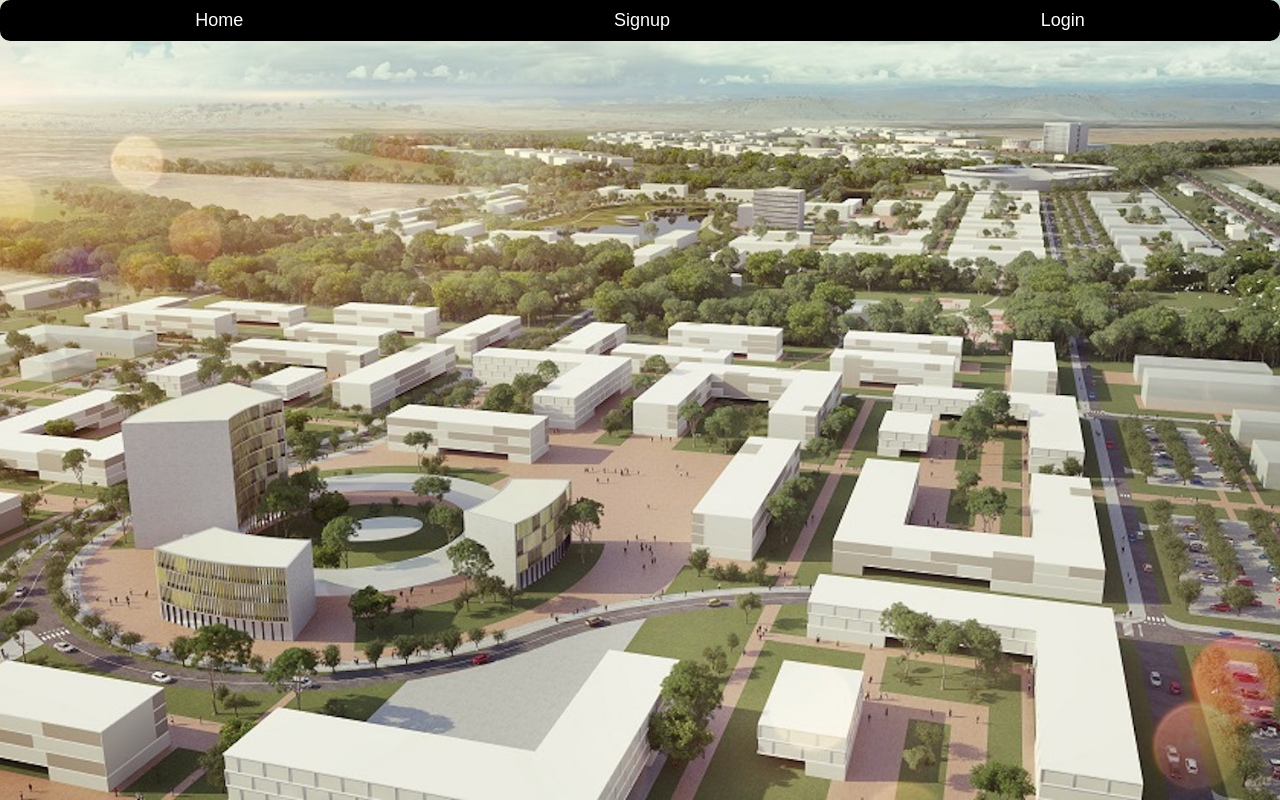
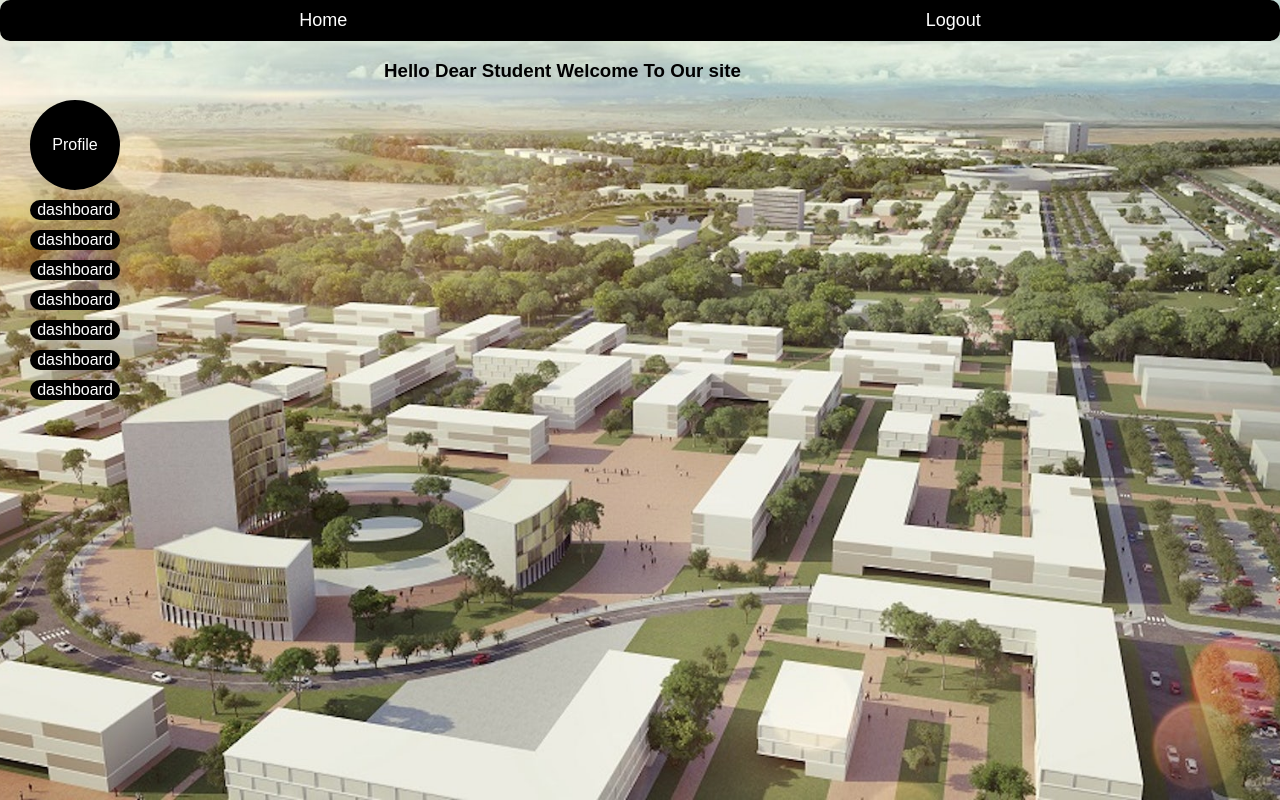
Before and after one commit to DHL-Code/StudentFacilityComplaintManagmentSystem, a React (Vite) app in the folder client/: page /StudentAccount in a window 1280 px wide. Before the commit this address had no page. Built offline with nearby package versions, Linux system fonts and the light colour scheme.

Commit message:
starting the student side

```diff
--- a/client/src/components/App.jsx
+++ b/client/src/components/App.jsx
@@ -3,22 +3,26 @@ import React from 'react';
 import { BrowserRouter as Router, Route, Routes } from 'react-router-dom'; // Import Router, Route, and Routes
 import Navbar from './Navbar';
 import Home from './Home';
-
+import StudentAccount from './StudentAccount';
+import StudentNav from './StudentNav';
 import Signup from './Signup';
 import Login from './Login';
 import ForgotPassword from './ForgotPassword';
+
 ForgotPassword
 
 function App() {
   return (
     <Router>
       <div>
-        <Navbar />
+
         <Routes>
-          <Route path="/" element={<Home />} />
-          <Route path="/Signup" element={<Signup />} />
-          <Route path="/Login" element={<Login />} />
+          <Route path="/" element={ <><Navbar /><Home /></> } />
+          <Route path="/Signup" element={<><Navbar /><Signup /></>} />
+          <Route path="/Login" element={<><Navbar /><Login /></>} />
+          <Route path="/StudentAccount" element={<><StudentNav/><StudentAccount  /></>} />
           <Route path="/forgot-password" element={<ForgotPassword />} />
+
 
 
         </Routes>
--- a/client/src/components/Login.jsx
+++ b/client/src/components/Login.jsx
@@ -24,7 +24,17 @@ const Login = () => {
         // Store token and redirect
         localStorage.setItem('token', data.token);
         console.log('Login successful:', data.token);
-        navigate('/'); // Redirect to a protected route
+        const firstLetter = userId.charAt(0).toLowerCase();// Redirect to a protected route
+        if (firstLetter === 's') {
+          navigate('/StudentAccount'); // Redirect to Student dashboard
+        } else if (firstLetter === 'b') {
+          navigate('/manager-dashboard'); // Redirect to manager dashboard
+        } else if (firstLetter === 'c') {
+          navigate('/user-dashboard'); // Redirect to user dashboard
+        } else {
+          navigate('/'); // Redirect to a Home
+        }
+
       } else {
         setError(data.message);
       }
--- /dev/null
+++ b/client/src/components/Student.css
@@ -0,0 +1,26 @@
+h3{
+	margin-left: 30%;
+}
+.Profile{
+	border-radius: 100px;
+	color: white;
+	background-color: black;
+	width: 90px;
+	height: 90px;
+	margin-left: 30px;
+	display: flex;
+	align-items: center;
+	justify-content: center;
+}
+.dashboard{
+	margin-top: 10px;
+	color: white;
+	background-color: black;
+	width: 90px;
+	height: 20px;
+	margin-left: 30px;
+	display: flex;
+	align-items: center;
+	justify-content: center;
+	border-radius: 10px;
+}
--- /dev/null
+++ b/client/src/components/StudentAccount.jsx
@@ -0,0 +1,35 @@
+import React from 'react';
+import './Student.css'
+const StudentAccount = () => {
+  return (
+
+	<>
+	<section>
+	<h3>Hello Dear Student Welcome To Our site</h3>
+	</section>
+	<div className='Profile'>Profile</div>
+	<div className='dashboard'>
+		dashboard</div>
+		<div className='dashboard'>
+		dashboard
+	</div>
+	<div className='dashboard'>
+		dashboard
+	</div>
+	<div className='dashboard'>
+		dashboard
+	</div>
+	<div className='dashboard'>
+		dashboard
+	</div>
+	<div className='dashboard'>
+		dashboard
+	</div>
+	<div className='dashboard'>
+		dashboard
+	</div>
+</>
+  );
+};
+
+export default StudentAccount;
--- /dev/null
+++ b/client/src/components/StudentNav.jsx
@@ -0,0 +1,47 @@
+// src/Navbar.js
+import React from 'react';
+import { Link } from 'react-router-dom';
+import { FaSearch } from 'react-icons/fa';
+
+const StudentNav = () => {
+  return (
+    <nav style={styles.nav}>
+      <ul style={styles.ul}>
+        <li style={styles.li}>
+          <Link to="/" style={styles.link}>Home</Link>
+        </li>
+
+        <li style={styles.li}>
+          <Link to="/Login" style={styles.link}>Logout</Link>
+        </li>
+
+      </ul>
+    </nav>
+  );
+};
+
+const styles = {
+  nav: {
+    backgroundColor: 'black',
+    padding: '10px',
+    borderRadius:'10px',
+  },
+  ul: {
+    listStyle: 'none',
+    display: 'flex',
+    justifyContent: 'space-around',
+    margin: 0,
+    padding: 0,
+  },
+  li: {
+    margin: 0,
+
+  },
+  link: {
+    color: 'white',
+    textDecoration: 'none',
+    fontSize: '18px',
+  },
+};
+
+export default StudentNav;
```
Also changed, not shown: client/src/components/StudentDashboard.jsx (added, +15 -0 lines), 1 other file (tests, documents, lock files or other folders).
